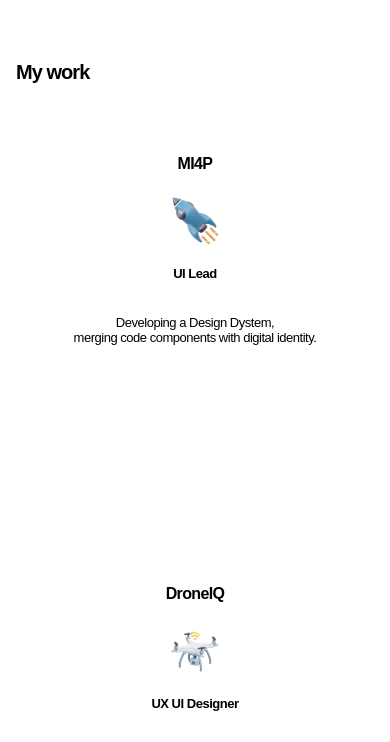
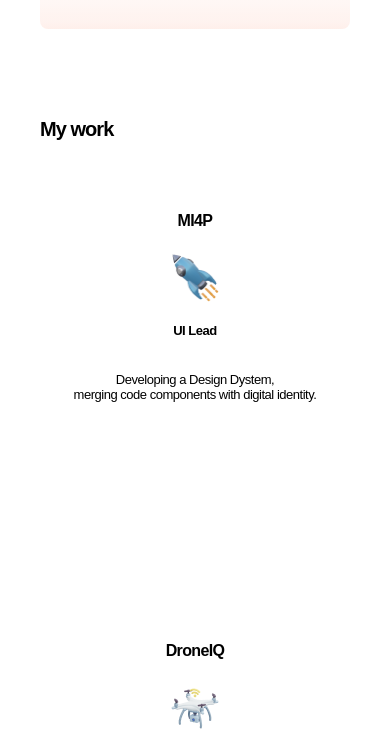
Before and after one commit to jppasteur/portfolio-final, a plain HTML site: page index.html in a window 390 px wide. Shown: the part 688-1430 px from the top of the page. Drawn offline with Linux system fonts and the light colour scheme.

Commit message:
Update styles.css

```diff
--- a/styles.css
+++ b/styles.css
@@ -448,7 +448,7 @@ footer {
 
 ------------------------------------------------------------------------------------------------------------------------------------------------*/
 
-@media (max-width: 390px) {
+@media (max-width: 450px) {
 
     :root {
         --white: #fff;
@@ -499,7 +499,7 @@ footer {
     body {
         display: flex;
         width: auto;
-        padding: 120px 8px 0px 8px;
+        padding: 120px 32px 0px 32px;
         flex-direction: column;
         align-items: center;
         gap: 72px;
```
